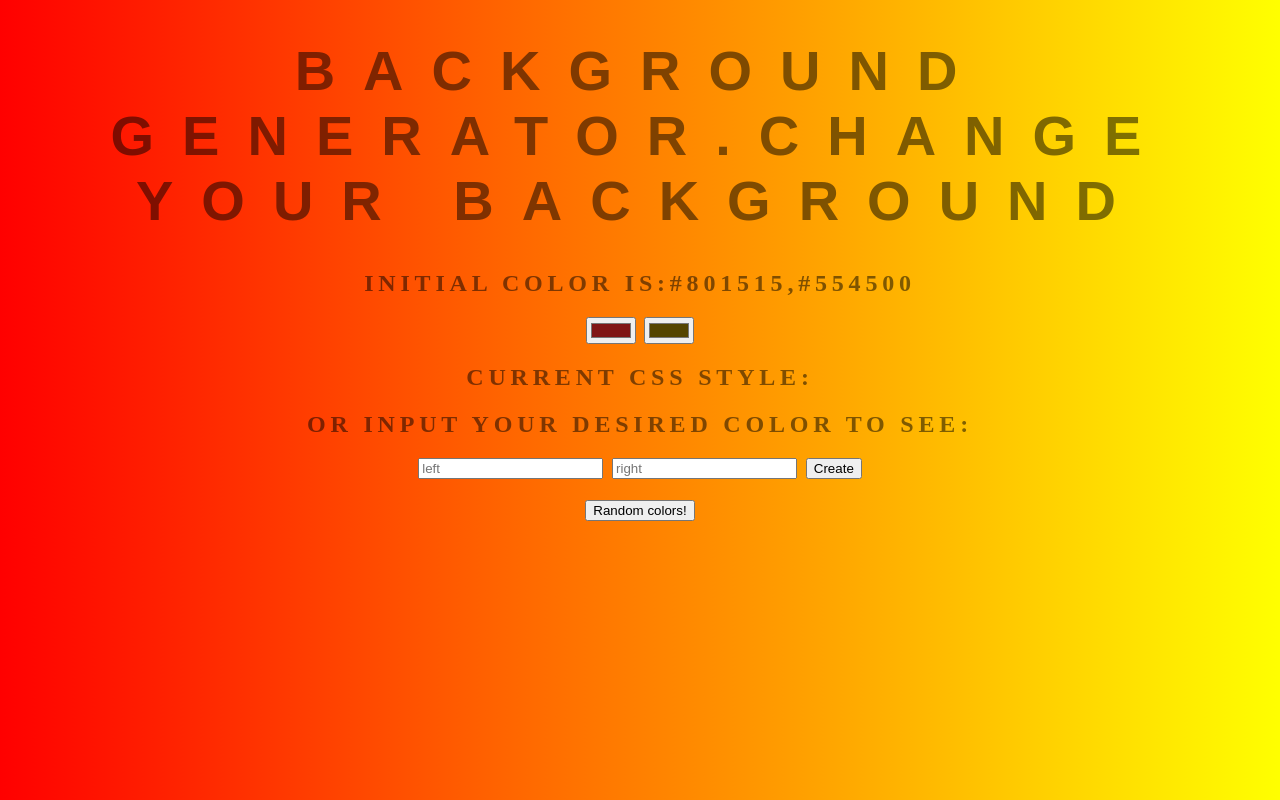
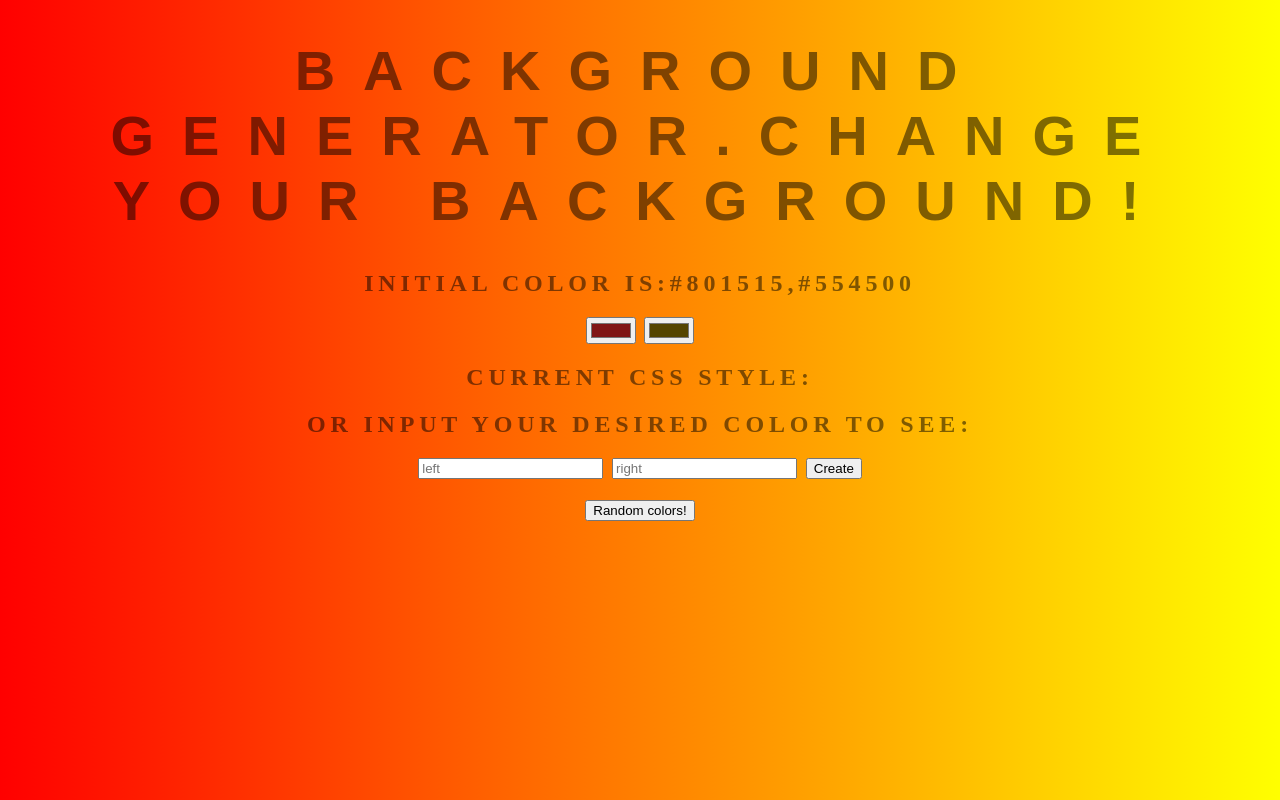
Before and after one commit to EndOfTheGlory/background-generator, a plain HTML site: page index.html in a window 1280 px wide. Drawn offline with Linux system fonts and the light colour scheme.

Commit message:
Adding exclamation mark(P.S.-It's a test,don't beat me)

```diff
--- a/index.html
+++ b/index.html
@@ -5,7 +5,7 @@
 		<link rel="stylesheet" type="text/css" href="bacground_customiser.css">
 	</head>
 	<body id="holder">
-		<h1>Background generator.Change your background</h1>
+		<h1>Background generator.Change your background!</h1>
 		<h2 class="initial_color"></h2>
 		<input type="color" name="colorleft" value="#801515" class="first_input">
 		<input type="color" name="colorright" value="#554500" class="second_input">
```
